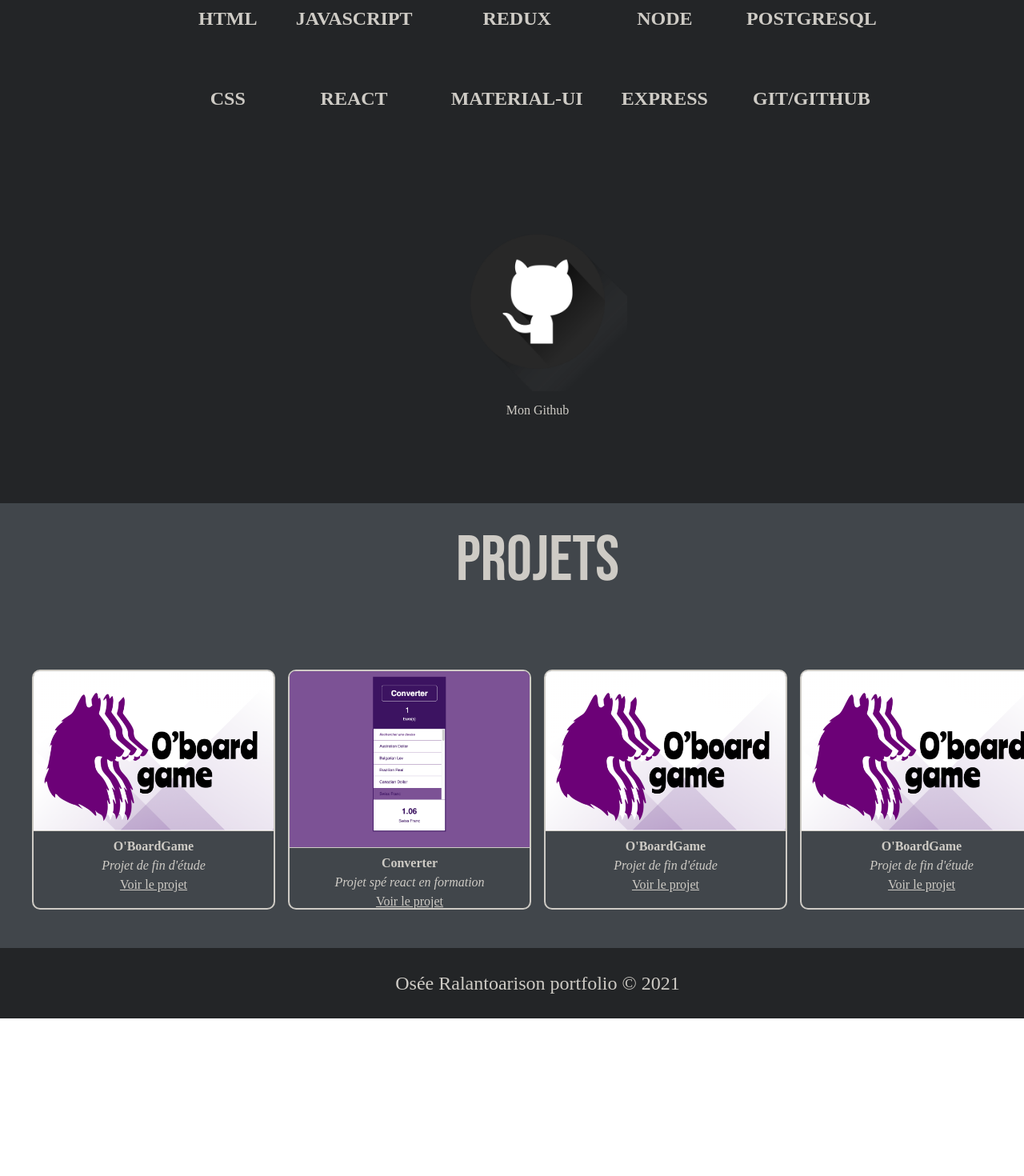
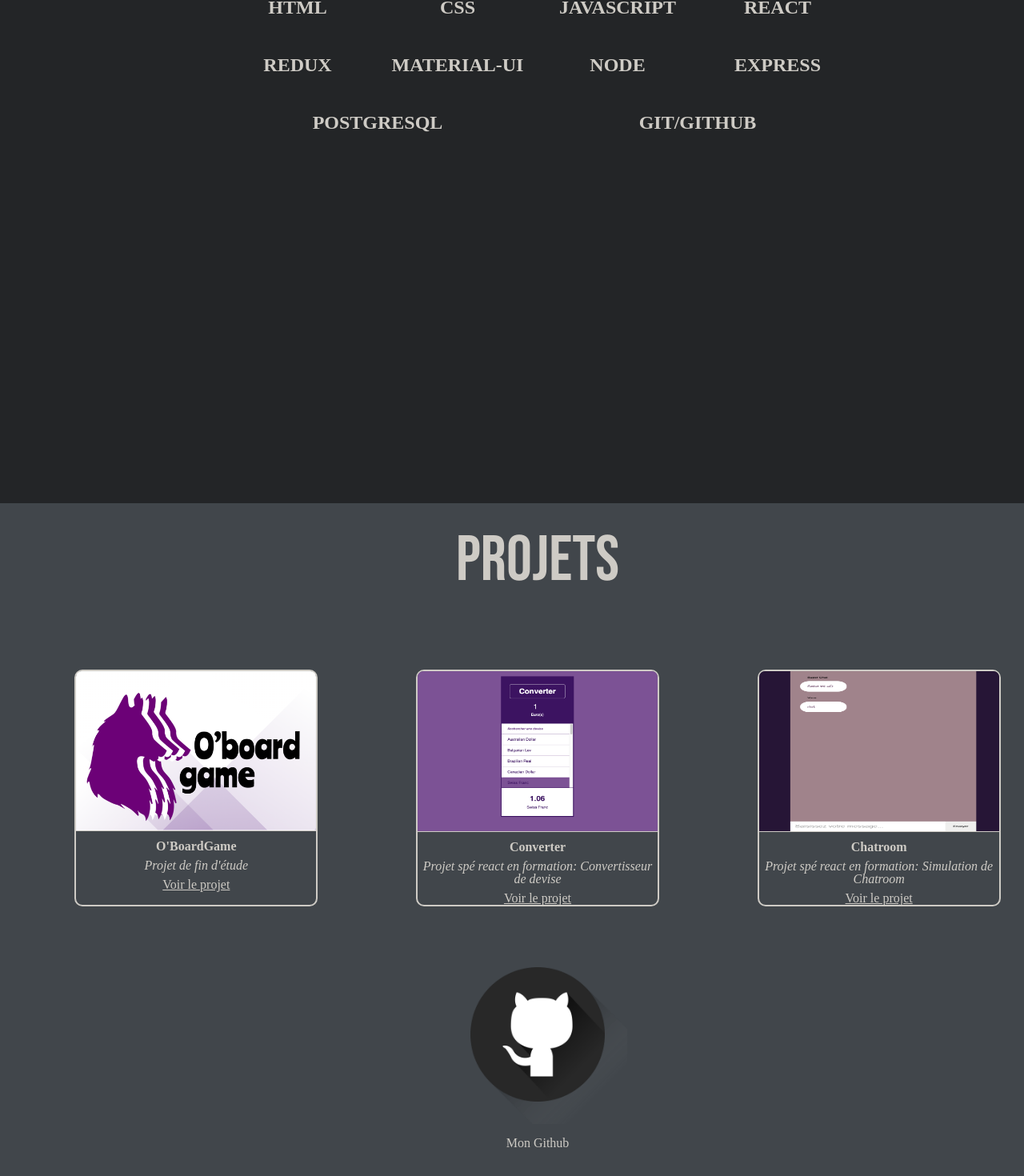
Before and after one commit to oralanto/oralanto.github.io, a React (Create React App) app in the folder portfolio-osee/: page / in a window 1280 px wide. Shown: the part 1963-3433 px from the top of the page at 80% size. Before the commit the page ends 3236 px from the top, so only its background shows below. Built offline with nearby package versions, Linux system fonts and the light colour scheme; a web font is replaced by a local one.

Commit message:
Moving Github link

```diff
--- a/portfolio-osee/src/components/Accueil/style.css
+++ b/portfolio-osee/src/components/Accueil/style.css
@@ -93,4 +93,12 @@
     font-size: 3em;
     margin-bottom: .2em;
   }
+
+  .title-job {
+    font-size: 1.7em;
+  }
+
+  .linkedin {
+    width: auto;
+  }
 }
--- a/portfolio-osee/src/components/Competences/index.js
+++ b/portfolio-osee/src/components/Competences/index.js
@@ -1,6 +1,5 @@
 import React from 'react';
 
-import github from './github.png'
 import './style.css';
 
 const Competences = () => {
@@ -19,19 +18,6 @@ const Competences = () => {
         <p className="Competences__item">PostgreSQL</p>
         <p className="Competences__item">Git/Github</p>
       </div>
-      <div className="Competences__github">
-      <a
-        className="Competences__github__link"
-        target="_blank"
-        rel="noreferrer"
-        href="https://www.github.com/oralanto/"
-      >
-      <img
-          src={github}
-          alt="Icon made by Pixel perfect from www.flaticon.com" />
-          <p className="Competences__github__text">Mon Github</p>
-      </a>
-      </div>
     </div>
   )
 };
--- a/portfolio-osee/src/components/Competences/style.css
+++ b/portfolio-osee/src/components/Competences/style.css
@@ -5,7 +5,7 @@
   padding: 1em;
   display: flex;
   flex-direction: column;
-  justify-content: space-between;
+  /* justify-content: space-between; */
   padding: 2em;
 }
 
@@ -18,44 +18,21 @@
 .Competences__list {
   margin: 1em auto;
   width: 70%;
+  max-width: 800px;
   height: 25%;
   display: flex;
   flex-wrap: wrap;
-  flex-direction: column;
+  flex-direction: row;
   justify-content: space-around;
   align-items: center;
 }
 
 .Competences__item {
+  width: 25%;
   margin: 1em auto;
   font-size: 1.5em;
   font-weight: bold;
   text-transform: uppercase;
-}
-
-.Competences__github {
-  width: 20%;
-  margin: auto;
-  padding: 1em;
-}
-
-.Competences__github__link {
-  display: flex;
-  flex-direction: column;
-  text-decoration: none;
-  margin: auto;
-  padding: 1em;
-  color: #CECBC5;
-  border-radius: 20px;
-  transition-duration: 150ms;
-}
-
-.Competences__github__link:hover {
-  border: 2px solid white;
-}
-
-.Competences__github__text {
-  margin: 1em 0 0 0;
 }
 
 /* Responsive */
@@ -64,11 +41,13 @@
   .Competences__list {
     width: auto;
     height: 100%;
+    flex-direction: column;
 }
   .Competences__item {
+    width: auto;
     margin: 0;
   }
   .Competences__github {
-    width: 30%;
+    width: 50%;
   }
 }
--- a/portfolio-osee/src/components/Presentation/style.css
+++ b/portfolio-osee/src/components/Presentation/style.css
@@ -19,3 +19,11 @@
   max-width: 700px;
   margin: auto;
 }
+
+/* Responsive */
+
+@media (max-width: 900px) {
+  .Presentation {
+    height: auto;
+  }
+}
--- a/portfolio-osee/src/components/Projets/index.js
+++ b/portfolio-osee/src/components/Projets/index.js
@@ -1,7 +1,9 @@
 import React from 'react';
 
 import Oboardgame from './Logo-oboardgame.png';
-import Converter from './Converter-spe-react.png'
+import Converter from './Converter-spe-react.png';
+import Chatroom from './Chatroom-spe-react.png';
+import github from './github.png'
 
 import './style.css';
 
@@ -30,7 +32,7 @@ const Projets = () => {
           className="Projets__card__img"
           alt="Icon linkedin made by Pixel perfect from www.flaticon.com" />
           <p className="Projets__card__title">Converter</p>
-          <p className="Projets__card__desc">Projet spé react en formation</p>
+          <p className="Projets__card__desc">Projet spé react en formation: Convertisseur de devise</p>
       <a
         className="Projets__card__link"
         target="_blank"
@@ -40,32 +42,31 @@ const Projets = () => {
         </div>
         <div className="Projets__card">
       <img
-          src={Oboardgame}
+          src={Chatroom}
           className="Projets__card__img"
           alt="Icon linkedin made by Pixel perfect from www.flaticon.com" />
-          <p className="Projets__card__title">O'BoardGame</p>
-          <p className="Projets__card__desc">Projet de fin d'étude</p>
+          <p className="Projets__card__title">Chatroom</p>
+          <p className="Projets__card__desc">Projet spé react en formation: Simulation de Chatroom</p>
       <a
         className="Projets__card__link"
         target="_blank"
         rel="noreferrer"
-        href="https://github.com/oralanto/Projet-titre-pro"
+        href="https://github.com/oralanto/Chatroom-v1-React"
       >Voir le projet</a>
         </div>
-        <div className="Projets__card">
-      <img
-          src={Oboardgame}
-          className="Projets__card__img"
-          alt="Icon linkedin made by Pixel perfect from www.flaticon.com" />
-          <p className="Projets__card__title">O'BoardGame</p>
-          <p className="Projets__card__desc">Projet de fin d'étude</p>
+      </div>
+      <div className="Projets__github">
       <a
-        className="Projets__card__link"
+        className="Projets__github__link"
         target="_blank"
         rel="noreferrer"
-        href="https://github.com/oralanto/Projet-titre-pro"
-      >Voir le projet</a>
-        </div>
+        href="https://www.github.com/oralanto/"
+      >
+      <img
+          src={github}
+          alt="Icon made by Pixel perfect from www.flaticon.com" />
+          <p className="Projets__github__text">Mon Github</p>
+      </a>
       </div>
     </div>
   );
--- a/portfolio-osee/src/components/Projets/style.css
+++ b/portfolio-osee/src/components/Projets/style.css
@@ -22,10 +22,9 @@
 
 .Projets__card {
   width: 50%;
+  height: auto;
   min-width: 150px;
-  min-height: 150px;
   max-width: 300px;
-
   margin: 1em auto;
 
   border: 2px solid #CECBC5;
@@ -34,6 +33,8 @@
 
 .Projets__card__img {
   width: 100%;
+  height: auto;
+  max-height: 200px;
   margin-bottom: .5em;
   border-bottom: 1px solid #CECBC5;
   border-radius: 7px 7px 0 0;
@@ -52,3 +53,37 @@
 .Projets__card__link {
   color: #CECBC5;
 }
+
+
+.Projets__github {
+  width: 20%;
+  margin: auto;
+  padding: 1em;
+}
+
+.Projets__github__link {
+  display: flex;
+  flex-direction: column;
+  text-decoration: none;
+  margin: auto;
+  padding: 1em;
+  color: #CECBC5;
+  border-radius: 20px;
+  transition-duration: 150ms;
+}
+
+.Projets__github__link:hover {
+  border: 2px solid white;
+}
+
+.Projets__github__text {
+  margin: 1em 0 0 0;
+}
+
+/* Responsive */
+
+@media (max-width: 900px) {
+  .Projets__github {
+    width: 50%;
+  }
+}
```
Also changed, not shown: portfolio-osee/src/components/Projets/Chatroom-spe-react.png (added), portfolio-osee/src/components/Projets/github.png (added).
